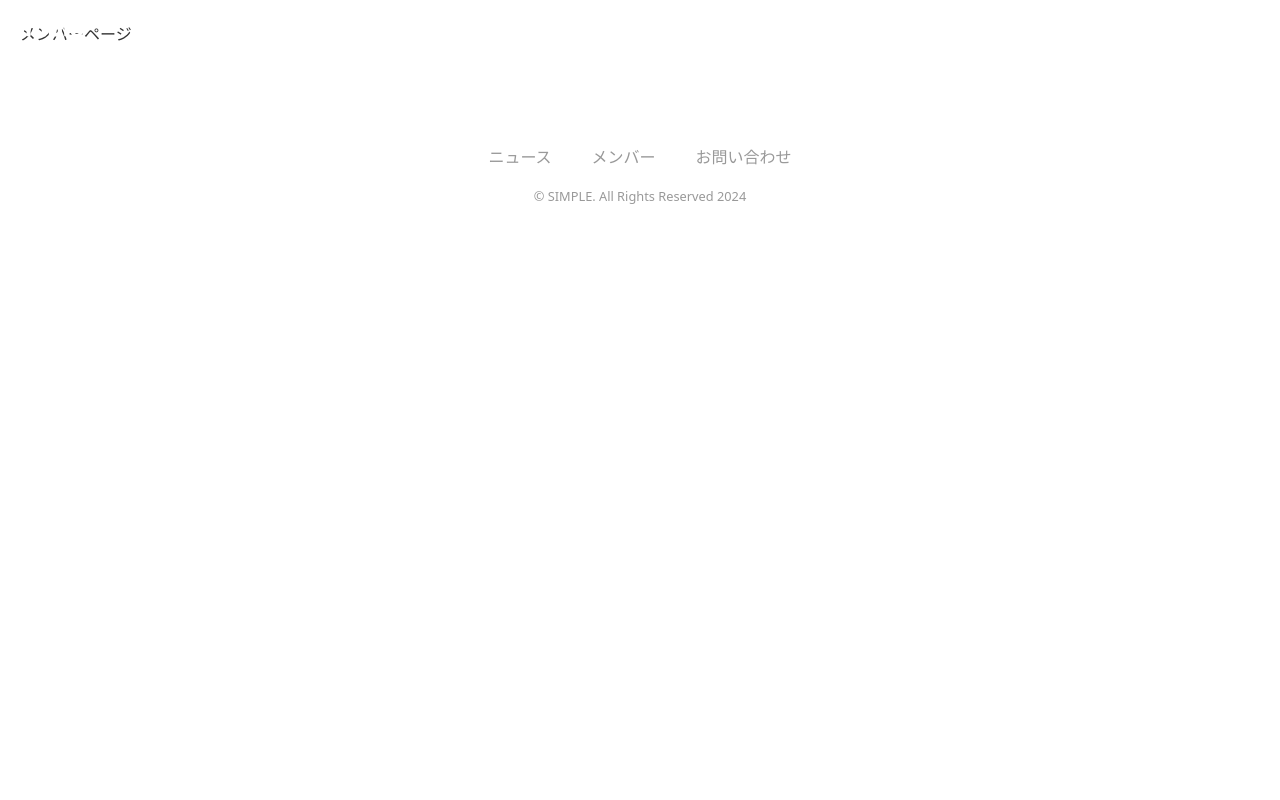
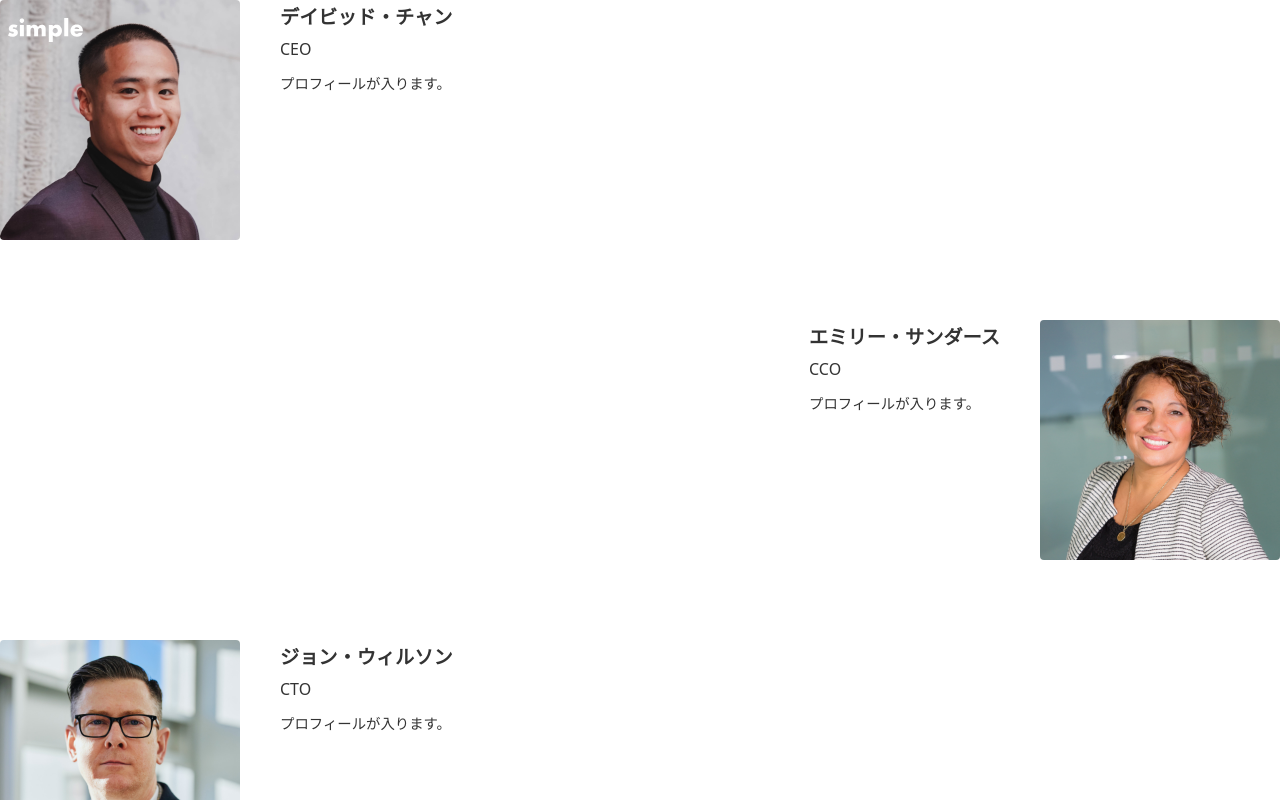
Before and after one commit to hanahana0201/my-next-project, a Next.js app: page /members in a window 1280 px wide. Shown: the top 800 px of the page. Built offline with nearby package versions, Linux system fonts and the light colour scheme.

Commit message:
_components/Sheetを作成

```diff
--- a/app/members/page.tsx
+++ b/app/members/page.tsx
@@ -1,47 +1,71 @@
-import { url } from 'inspector';
+import Image from "next/image";
 
 const data = {
   contents: [
     {
-      id: '1',
+      id: "1",
       image: {
-        url: '/img-member1.jpg',
+        url: "/img-member1.jpg",
         width: 240,
         height: 240,
       },
-      name: 'デイビッド・チャン',
-      position: 'CEO',
-      profile: 'プロフィールが入ります。',
+      name: "デイビッド・チャン",
+      position: "CEO",
+      profile: "プロフィールが入ります。",
     },
     {
-      id: '2',
+      id: "2",
       image: {
-        url: '/img-member2.jpg',
+        url: "/img-member2.jpg",
         width: 240,
         height: 240,
       },
-      name: 'デイビッド・チャン',
-      position: 'CCO',
-      profile: 'プロフィールが入ります。',
+      name: "エミリー・サンダース",
+      position: "CCO",
+      profile: "プロフィールが入ります。",
     },
     {
-      id: '3',
+      id: "3",
       image: {
-        url: '/img-member3.jpg',
+        url: "/img-member3.jpg",
         width: 240,
         height: 240,
       },
-      name: 'デイビッド・チャン',
-      position: 'CEO',
-      profile: 'プロフィールが入ります。',
+      name: "ジョン・ウィルソン",
+      position: "CTO",
+      profile: "プロフィールが入ります。",
     },
   ],
 };
 
 export default function Page() {
   return (
-    <div className="m-5">
-      <h1>メンバーページ</h1>
+    <div>
+      {data.contents.length === 0 ? (
+        <p className="mb-10">メンバーが登録されていません。</p>
+      ) : (
+        <ul>
+          {data.contents.map((member) => (
+            <li
+              key={member.id}
+              className="flex items-start gap-10 mb-20 even:flex-row-reverse"
+            >
+              <Image
+                className="w-60 h-auto rounded-(--border-radius)"
+                src={member.image.url}
+                alt=""
+                width={member.image.width}
+                height={member.image.height}
+              />
+              <dl>
+                <dt className="text-[1.2rem] font-bold">{member.name}</dt>
+                <dd className="mb-2">{member.position}</dd>
+                <dd className="text-[0.9rem]">{member.profile}</dd>
+              </dl>
+            </li>
+          ))}
+        </ul>
+      )}
     </div>
   );
 }
```
Also changed, not shown: app/_components/Sheet/index.tsx (added), 1 other file (tests, documents, lock files or other folders).
